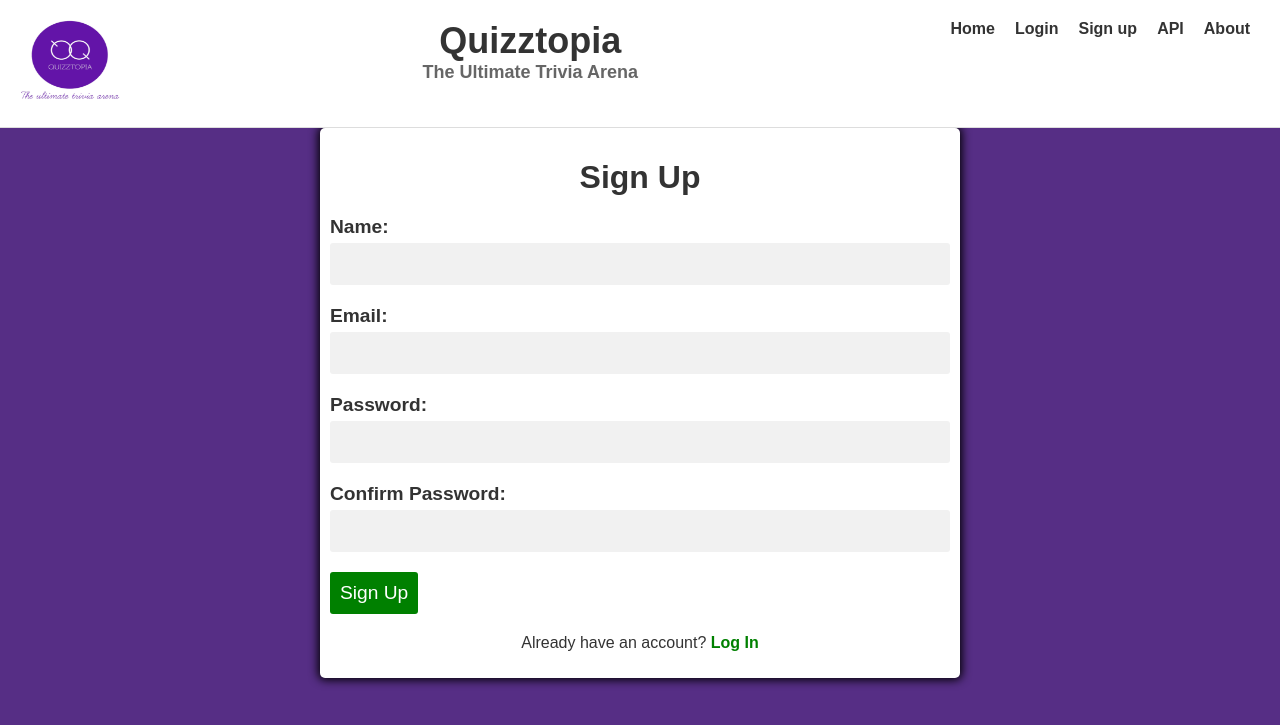
After one commit to CaptainAril/Quizztopia, a Python web app: template frontend/templates/signup.html in a window 1280 px wide. The commit adds this page. Shown: the top 725 px of the page. Run offline with Jinja, Linux system fonts and the light colour scheme; the template is opened without the code that fills it, so the values that code supplies are empty.

Commit message:
frontend

```diff
--- /dev/null
+++ b/frontend/styles/signup.css
@@ -0,0 +1,73 @@
+body {
+    background-color: rgb(86, 46, 133);
+}
+
+/* Container for the sign up page */
+.container {
+	width: 80%;
+	max-width: 500px;
+    height: fit-content;
+	margin: 0 auto;
+	padding: 20px;
+	background-color: rgb(86, 46, 133);
+	box-shadow: 0px 0px 5px rgba(0, 0, 0, 0.3);
+    /* text-align: center; */
+	border-radius: 5px;
+}
+
+/* Heading for the sign up page */
+h1 {
+	margin-bottom: 20px;
+	text-align: center;
+	font-size: 2rem;
+	color: #333;
+}
+
+/* Labels for the form inputs */
+label {
+	display: block;
+	margin-bottom: 5px;
+	color: #333;
+	font-size: 1.2rem;
+	font-weight: bold;
+}
+
+/* Form inputs */
+input[type="text"],
+input[type="email"],
+input[type="password"] {
+	display: block;
+	width: 100%;
+	padding: 10px;
+	border: none;
+	border-radius: 3px;
+	margin-bottom: 20px;
+	background-color: #f1f1f1;
+	font-size: 1.2rem;
+	color: #333;
+}
+
+/* Submit button */
+input[type="submit"] {
+	background-color: #008000;
+	color: #fff;
+	font-size: 1.2rem;
+	padding: 10px;
+	border: none;
+	border-radius: 3px;
+	cursor: pointer;
+}
+
+/* Link to the login page */
+p {
+	margin-top: 20px;
+	font-size: 1rem;
+	text-align: center;
+	color: #333;
+}
+
+a {
+	color: #008000;
+	font-weight: bold;
+	text-decoration: none;
+}
--- a/frontend/templates/index.html
+++ b/frontend/templates/index.html
@@ -19,7 +19,7 @@
       <nav class="nav">
         <ul>
           <li><a href="#">Login</a></li>
-          <li><a href="#">Sign up</a></li>
+          <li><a href="signup.html">Sign up</a></li>
           <li><a href="#">API</a></li>
           <li><a href="#">About</a></li>
         </ul>
--- a/frontend/templates/play.html
+++ b/frontend/templates/play.html
@@ -20,8 +20,8 @@
         <nav class="nav">
           <ul>
             <li><a href="index.html">Home</a></li>
-            <li><a href="#">Login</a></li>
-            <li><a href="#">Sign up</a></li>
+            <li><a href="login.html">Login</a></li>
+            <li><a href="signup.html">Sign up</a></li>
             <li><a href="#">API</a></li>
             <li><a href="#">About</a></li>
           </ul>
--- /dev/null
+++ b/frontend/templates/signup.html
@@ -0,0 +1,51 @@
+<!DOCTYPE html>
+<html>
+<head>
+	<title>Quizztopia - Sign Up</title>
+	<meta charset="UTF-8">
+	<meta name="viewport" content="width=device-width, initial-scale=1.0">
+	<link rel="stylesheet" type="text/css" href="/frontend/styles/signup.css">
+    <link rel="stylesheet" href="/frontend/styles/quizztopia.css">
+    <link rel="stylesheet" href="/frontend/styles/index.css">
+</head>
+<body>
+    <header class="header">
+        <img src="/frontend/images/logo.png" alt="logo" class="logo">
+        <div class="title">
+          <h1>Quizztopia</h1>
+          <h2>The Ultimate Trivia Arena</h2>
+        </div>
+
+        <nav class="nav">
+          <ul>
+            <li><a href="index.html">Home</a></li>
+            <li><a href="login.html">Login</a></li>
+            <li><a href="signup.html">Sign up</a></li>
+            <li><a href="#">API</a></li>
+            <li><a href="#">About</a></li>
+          </ul>
+        </nav>
+
+        <!-- <a href="/frontend/templates/play.html" class="cta">Play Now</a> -->
+      </header>
+	<div class="container ">
+		<h1>Sign Up</h1>
+		<form action="submit-form.php" method="POST">
+			<label for="name">Name:</label>
+			<input type="text" id="name" name="name" required>
+
+			<label for="email">Email:</label>
+			<input type="email" id="email" name="email" required>
+
+			<label for="password">Password:</label>
+			<input type="password" id="password" name="password" required>
+
+			<label for="confirm_password">Confirm Password:</label>
+			<input type="password" id="confirm_password" name="confirm_password" required>
+
+			<input type="submit" value="Sign Up">
+		</form>
+		<p>Already have an account? <a href="login.html">Log In</a></p>
+	</div>
+</body>
+</html>
```
Also changed, not shown: frontend/styles/login.css (added, +56 -0 lines), frontend/templates/login.html (added, +43 -0 lines).
